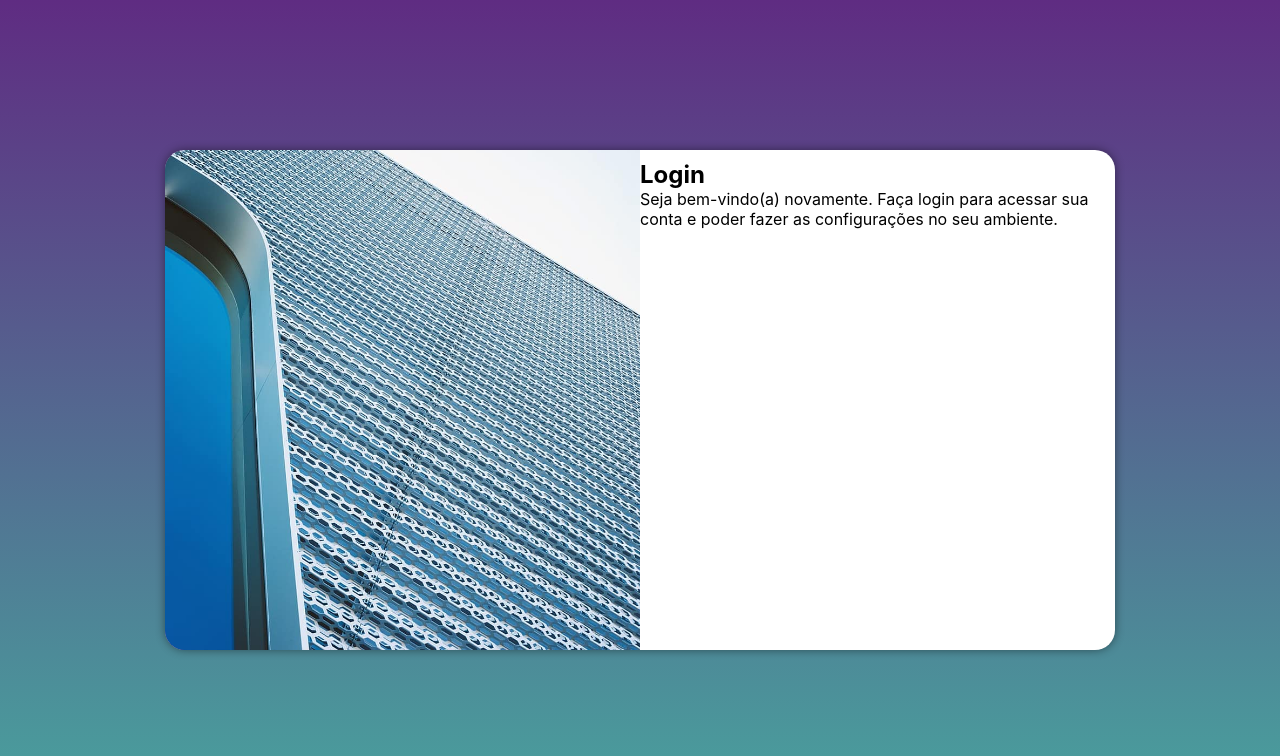
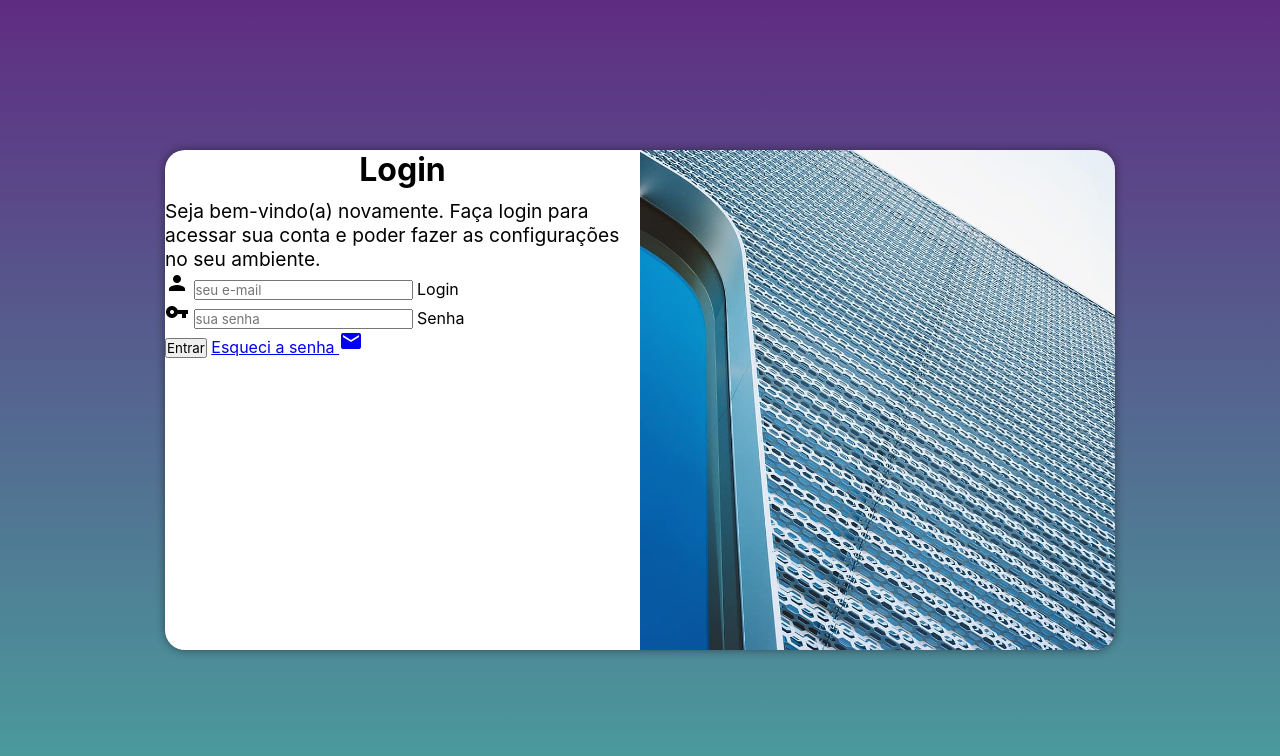
Before and after one commit to vitoor-hsm/projeto-login, a plain HTML site: page index.html in a window 1280 px wide. Drawn offline with Linux system fonts and the light colour scheme.

Commit message:
terminei o formulario

```diff
--- a/estilos/media-query.css
+++ b/estilos/media-query.css
@@ -16,6 +16,9 @@
         float: right;
         width: 70%;
     }
+    div#formulario > p{
+        font-size: 1em;
+    }
 }
 @media screen and (min-width: 992px){
     body{
@@ -25,7 +28,7 @@
         width: 950px;
     }
     section#login > div#imagem{
-        float: left;
+        float: right;
         width: 50%;
         height: 100%;
     }
@@ -33,4 +36,10 @@
         float: right;
         width: 50%;
     }
+    div#formulario > h1{
+        font-size: 2em;
+    }
+    div#formulario > p {
+        font-size: 1.2em;
+    }
 }
--- a/estilos/style.css
+++ b/estilos/style.css
@@ -44,4 +44,13 @@ section#login > div#imagem{
 section#login > div#formulário{
     padding: 10px;
     display: block;
+
 }
+
+div#formulario > h1 {
+    text-align: center;
+    margin-bottom: 10px;
+}
+div#formulario > p {
+    font-size: 0.8em;
+}
--- a/index.html
+++ b/index.html
@@ -1,25 +1,47 @@
 <!DOCTYPE html>
 <html lang="pt-br">
+
 <head>
     <meta charset="UTF-8">
     <meta name="viewport" content="width=device-width, initial-scale=1.0">
     <title>Login</title>
+    <link href="https://fonts.googleapis.com/icon?family=Material+Icons" rel="stylesheet">
     <link rel="stylesheet" href="estilos/style.css">
     <link rel="stylesheet" href="estilos/media-query.css">
 </head>
+
 <body>
     <main>
         <section id="login">
             <div id="imagem">
 
             </div>
-            <div id="formulário">
+            <div id="formulario">
                 <h1>Login</h1>
                 <p>Seja bem-vindo(a) novamente. Faça login para acessar sua conta e poder
-                fazer as configurações no seu ambiente. </p>
-                    <form action="login.php" method="post" ></form>
+                    fazer as configurações no seu ambiente. </p>
+                <form action="login.php" method="post" autocomplete="on">
+                    <div class="campo">
+                        <i class="material-icons">person</i>
+                        <input type="email" name="login" id="ilogin" placeholder="seu e-mail" autocomplete="email"
+                            required maxlength="30">
+                        <label for="ilogin">Login</label>
+                    </div>
+                    <div class="campo">
+                        <i class="material-icons">vpn_key</i>
+                        <input type="password" name="senha" id="isenha" placeholder="sua senha"
+                            autocomplete="current-password" required minlength="8" maxlength="20">
+                        <label for="isenha">Senha</label>
+                    </div>
+                    <input type="submit" value="Entrar">
+                    <a href="esqueci.html">
+                        Esqueci a senha <i class="material-icons">mail</i>
+                    </a>
+                </form>
+
             </div>
         </section>
     </main>
 </body>
+
 </html>
```
